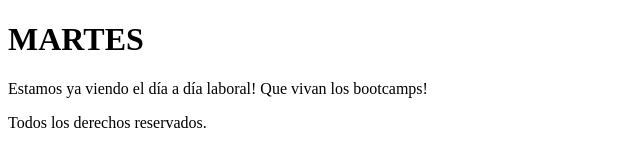
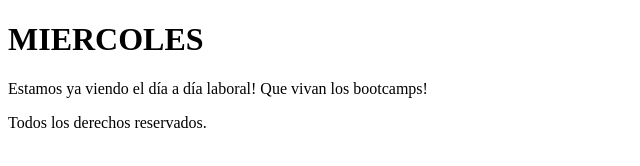
Before and after one commit to Walid-Habib/Iniciando-en-GitHub, a plain HTML site: page index.html in a window 1280 px wide. Shown: the whole page, without its empty margins (0-640 px from the left). Drawn offline with Linux system fonts and the light colour scheme.

Commit message:
MIERCOLES

```diff
--- a/index.html
+++ b/index.html
@@ -9,7 +9,7 @@
 </head>
 
 <body>
-    <h1>MARTES</h1>
+    <h1>MIERCOLES</h1>
 
 
     <p>Estamos ya viendo el día a día laboral! Que vivan los bootcamps!</p>
```
